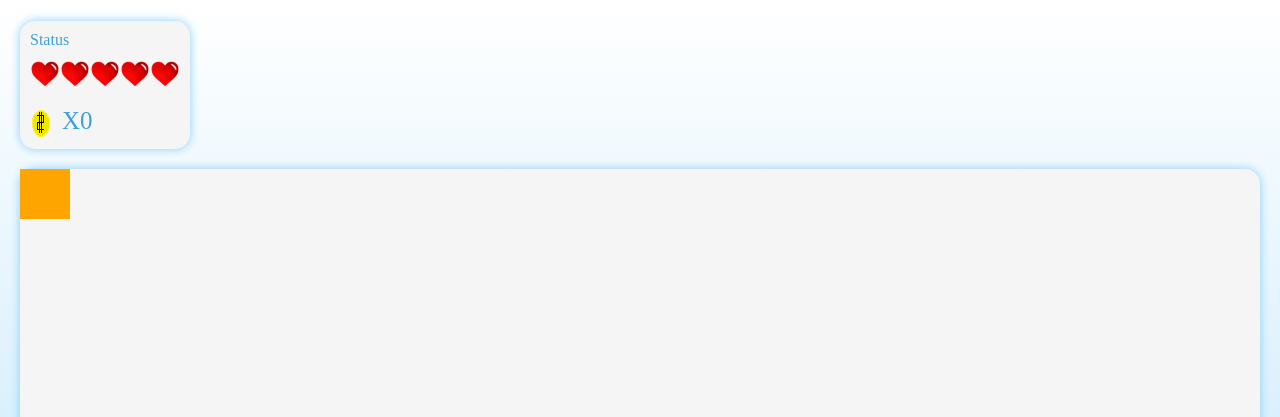
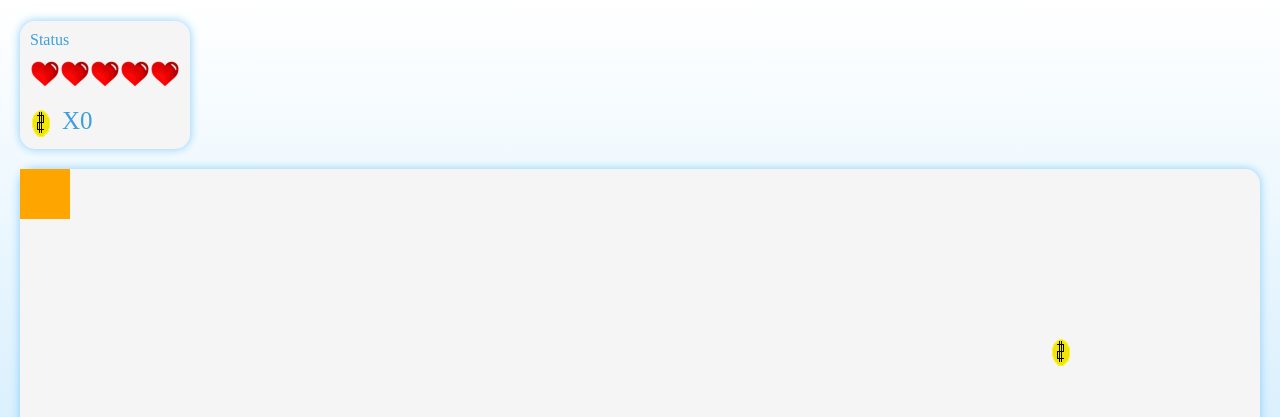
Before and after one commit to berni23/moving-blocks, a Vue app: page /game in a window 1280 px wide. Both pictures are taken after a click on the button "EASY". Shown: the top 417 px of the page. Built offline with nearby package versions, Linux system fonts and the light colour scheme; what quasar would draw is missing.

Commit message:
upgraded logic for coin

```diff
--- /dev/null
+++ b/src/Logic/Game/Utils/SpriteImages.ts
@@ -0,0 +1,6 @@
+import {computed} from "vue";
+import {useGamesStore} from "@/stores/games";
+
+
+export const coinSprite = () => computed(() => `url('images/coin_${useGamesStore().cFrame}.png')`)
+export const heartSprite = () => computed(() => `url('images/heart${useGamesStore().hFrame}.png')`);
--- a/src/Logic/Waves/customWave.ts
+++ b/src/Logic/Waves/customWave.ts
@@ -9,6 +9,8 @@ export default function customWave() {
     let gameSprite = createGameSprite(); // we pass on arguments -> hence default values are set
     gameStore.pushSprite(gameSprite);
     let gameSprite2 = createGameSprite('coin', 2000, gHeight / 3); // we pass on arguments -> hence default values are set
+    let gameSprite3 = createGameSprite('coin', 2000, gHeight / 3); // we pass on arguments -> hence default values are set
     gameStore.pushSprite(gameSprite2);
+    gameStore.pushSprite(gameSprite3);
 
 }
--- a/src/components/Game/Sprites/Coin.vue
+++ b/src/components/Game/Sprites/Coin.vue
@@ -1,36 +1,51 @@
 <template>
-  <div class="coin"  :class="['isStatus'?'status-coin':'']" :style="style">
+  <div v-if="shouldAppear" class="coin sprite-coin" :class="['isStatus'?'status-coin':'']"
+       :style="{'marginLeft':marginLeft,'marginTop':marginTop,'backgroundImage':bgImage}">
   </div>
 </template>
 <script lang="ts">
-import {computed, defineComponent, ref} from "vue";
+import {defineComponent, reactive} from "vue";
 import {useGamesStore} from "@/stores/games";
+import applySpriteLogic from "@/Logic/Game/UseCases/ApplySpriteLogic";
+import {bH2, gameWidth} from "@/Logic/Game/constraints";
+import ElementSprite from "@/customTypes/elementSprite";
+import {coinSprite} from "@/Logic/Game/Utils/SpriteImages";
 
 export default defineComponent({
   name: "Coin",
   props: {
-    isStatus:{
-      default:false,
-      type:Boolean
+    id: {
+      type: Number,
+      default: 0
+    },
+    offsetTop: {
+      type: Number
     }
   },
   setup(props) {
+
+
     const gameStore = useGamesStore();
-    const isStatus = ref(props.isStatus);
-    const cFrame = computed(() => gameStore.cFrame);
-    const style = computed(() => {
+    const element = reactive({offsetTop: props.offsetTop, offsetLeft: gameWidth(), radius: bH2} as ElementSprite);
 
-      return {
-        backgroundImage: `url('images/coin_${cFrame.value}.png'`
-      }
-    });
-    return {style,isStatus}
+    const localCbCollision = () => {
+      gameStore.increaseCoins();
+      gameStore.removeNthSprite(props.id)
+    }
+
+    return {bgImage: coinSprite(), ...applySpriteLogic(props.id, element, localCbCollision)}
   }
 })
 </script>
 <style lang='scss'>
 
-.status-coin{
-  position:relative !important;
+.status-coin {
+  position: relative !important;
 }
+
+
+.sprite-coin {
+  position: absolute !important;
+}
+
 </style>
--- a/src/components/Game/Sprites/Heart.vue
+++ b/src/components/Game/Sprites/Heart.vue
@@ -1,24 +1,15 @@
 <template>
-  <div class='heart' :style="style">
+  <div class='heart' :style="{'backgroundImage':bgImage}">
   </div>
 </template>
 <script lang="ts">
-import {useGamesStore} from "@/stores/games";
-import {computed, defineComponent} from "vue";
+import {defineComponent} from "vue";
+import {heartSprite} from "@/Logic/Game/Utils/SpriteImages";
 
 export default defineComponent({
   name: "heart",
-  props: {},
   setup(props) {
-    const gameStore = useGamesStore();
-    const hFrame = computed(() => gameStore.hFrame);
-    const style = computed(() => {
-
-      return {
-        backgroundImage: `url('images/heart${hFrame.value}.png'`
-      }
-    });
-    return {style}
+    return {bgImage: heartSprite()}
   }
 })
 </script>
--- /dev/null
+++ b/src/components/Game/Sprites/StatusCoin.vue
@@ -0,0 +1,23 @@
+<template>
+  <div class="coin status-coin"
+       :style="{'backgroundImage':bgImage}">
+  </div>
+</template>
+<script lang="ts">
+import {defineComponent} from "vue";
+import {coinSprite} from "@/Logic/Game/Utils/SpriteImages";
+
+export default defineComponent({
+  name: "StatusCoin",
+
+  setup(props) {
+    return {bgImage: coinSprite()}
+  }
+})
+</script>
+<style lang='scss'>
+
+.status-coin {
+  position: relative !important;
+}
+</style>
--- a/src/components/Game/Sprites/box.vue
+++ b/src/components/Game/Sprites/box.vue
@@ -1,6 +1,8 @@
 <template>
 
-  <div v-if="shouldAppear" class="box blue-box" :style="{'marginLeft':marginLeft,'marginTop':marginTop}"></div>
+  <div v-if="shouldAppear" class="box blue-box"
+
+       :style="{'marginLeft':marginLeft,'marginTop':marginTop}"></div>
 </template>
 
 <script lang="ts">
--- a/src/components/Game/Status.vue
+++ b/src/components/Game/Status.vue
@@ -11,7 +11,7 @@
       <br>
       <ul>
         <li>
-          <coin/>
+          <status-coin/>
         </li>
         <li>X<span class="coin-number">{{ numCoins?numCoins:0 }}</span></li>
       </ul>
@@ -19,25 +19,14 @@
   </div>
 </template>
 <script lang="ts">
-import {computed, defineComponent, ref} from "vue";
+import {computed, defineComponent} from "vue";
 import Heart from "@/components/Game/Sprites/Heart.vue";
-import Coin from "@/components/Game/Sprites/Coin.vue";
 import { useGamesStore } from "@/stores/games";
+import StatusCoin from "@/components/Game/Sprites/StatusCoin.vue";
 
 export default defineComponent({
   name: "Status",
-  components: {Coin, Heart},
-  // props: {
-  //   numCoins: {
-  //     type: Number,
-  //     default: 0
-  //   },
-  //
-  //   numLives: {
-  //     type: Number,
-  //     default: 0
-  //   },
-  // },
+  components: {StatusCoin, Heart},
   setup(props) {
 
     const gamesStore = useGamesStore();
--- a/src/stores/games.ts
+++ b/src/stores/games.ts
@@ -47,8 +47,12 @@ export const useGamesStore = defineStore('games', {
             this._timeDamage = setTimeout(() => {
 
                 this._timeDamage = null;
-                console.log('NO TIME DAMAGE!');
             }, timeDamageRecovery)
+        },
+
+        increaseCoins(value = 1) {
+            (this._currentGame as Game).coins += 1;
+
         },
         removeSprites() {
             this._arraySprites = [];
```
